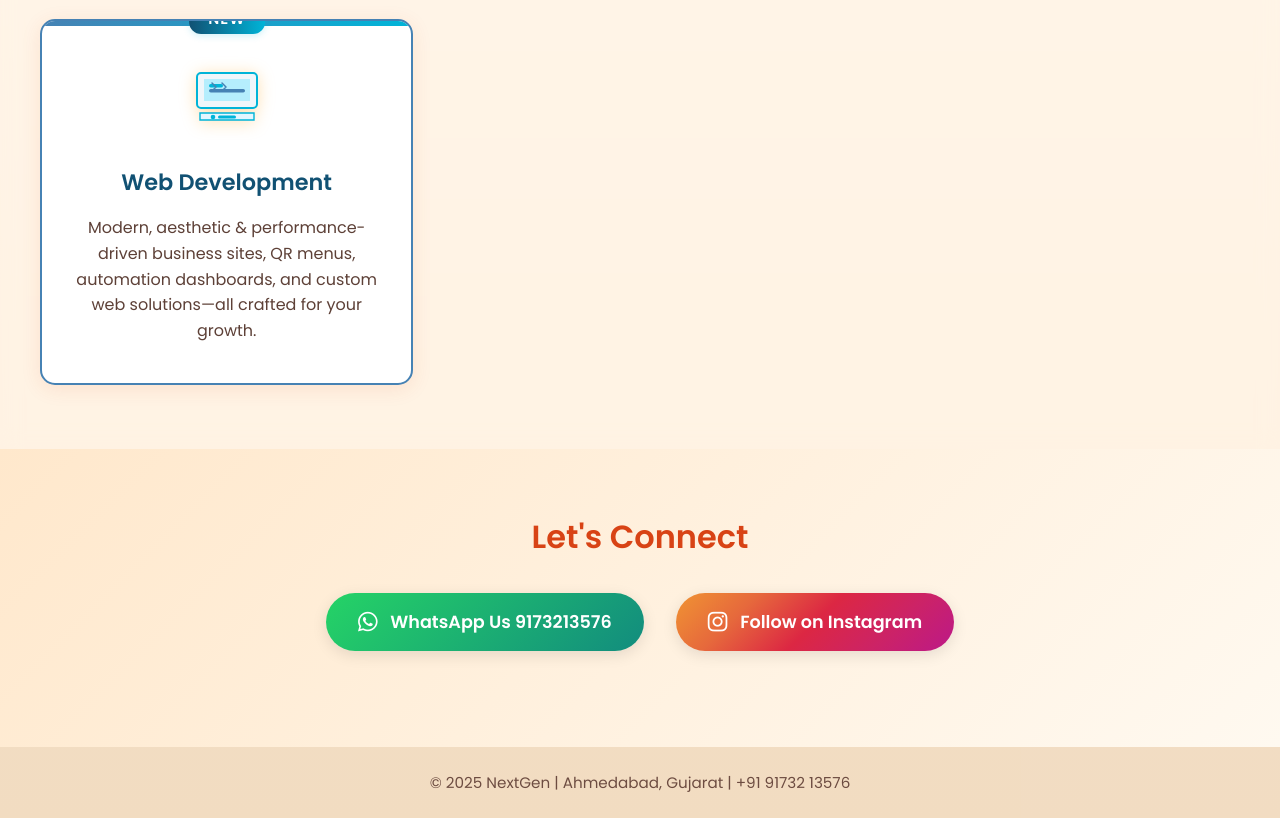
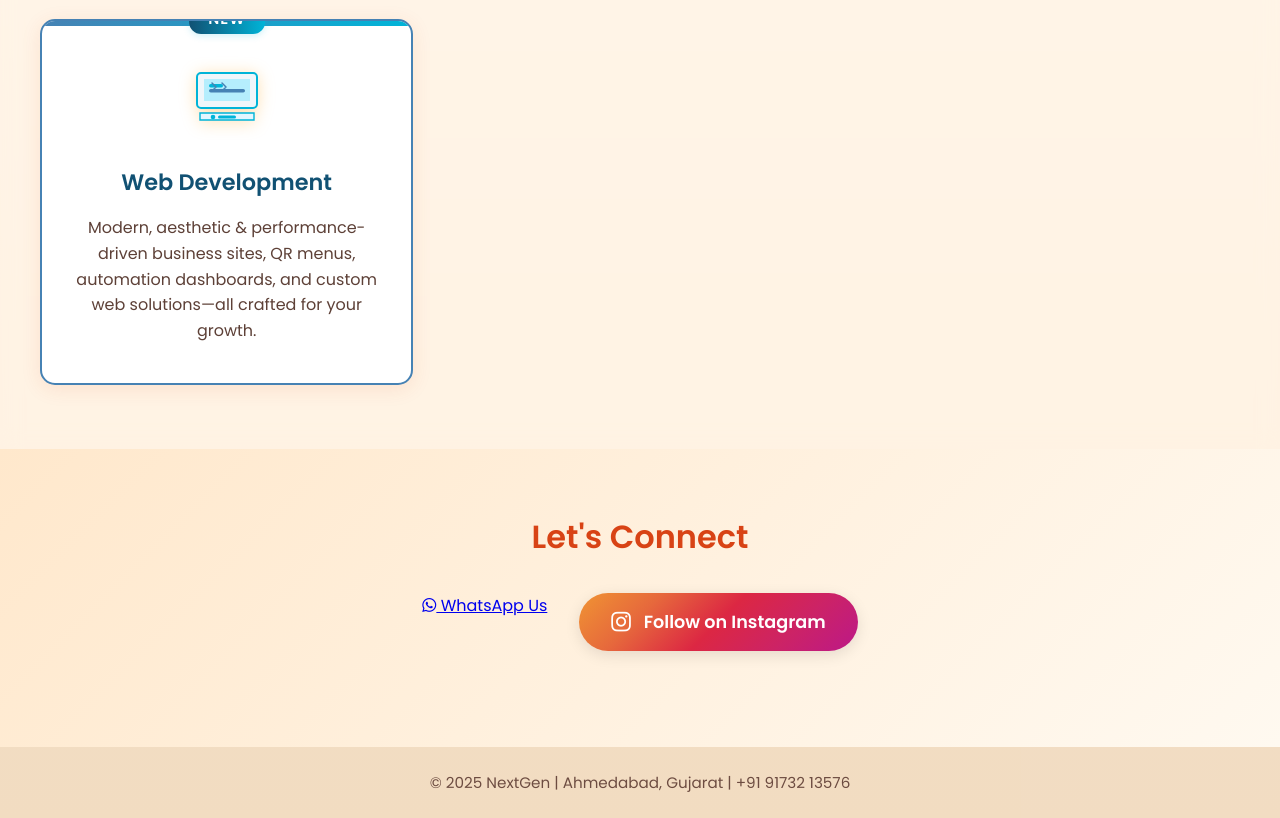
Before and after one commit to Apurv1155/Nextgen, a plain HTML site: page index.html in a window 1280 px wide. Shown: the part 1856-2674 px from the top of the page. Drawn offline with Linux system fonts and the light colour scheme.

Commit message:
Update index.html

```diff
--- a/index.html
+++ b/index.html
@@ -656,9 +656,9 @@
     <section class="contact-section">
       <h2 class="contact-title">Let's Connect</h2>
       <div class="contact-buttons">
-        <a href="https://wa.me/919173213576" class="contact-btn whatsapp-btn" target="_blank">
+        <a href="https://api.whatsapp.com/send?phone=919173213576&text=Hello%20there!">
           <i class="fab fa-whatsapp"></i>
-          WhatsApp Us 9173213576
+          WhatsApp Us
         </a>
         <a href="https://instagram.com/nextgen.bywala" class="contact-btn instagram-btn" target="_blank">
           <i class="fab fa-instagram"></i>
```
